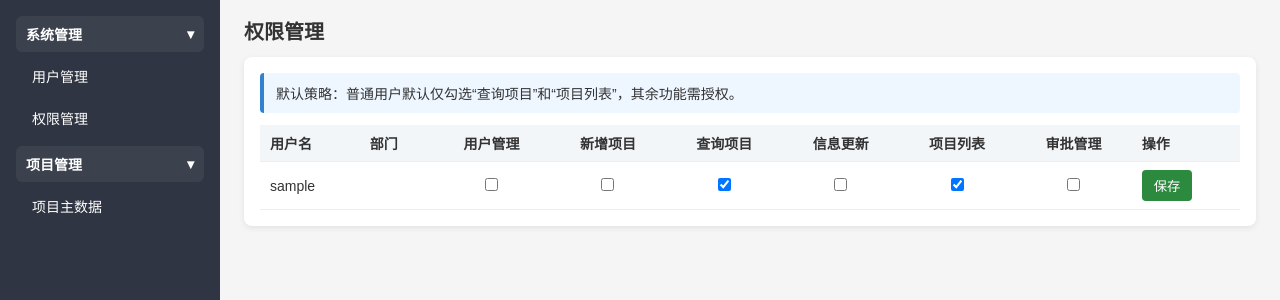
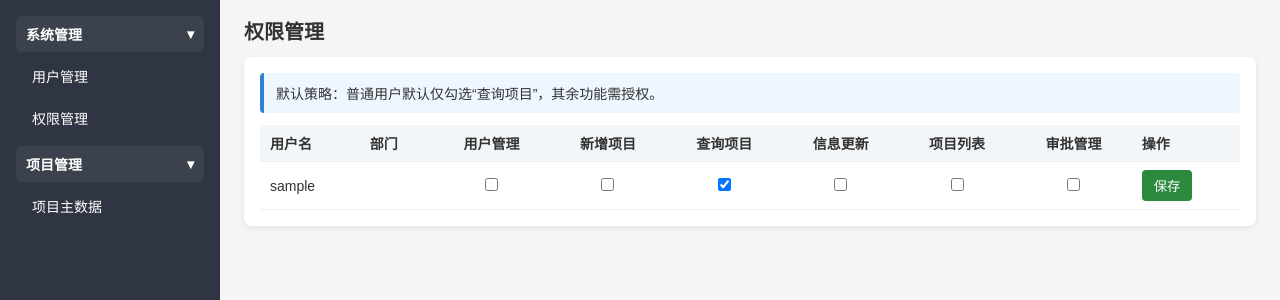
Before and after one commit to Ni20169/nplus-project, a Django app: page /documents/permissions/ in a window 1280 px wide. Shown: the top 300 px of the page. Run offline with Django 5.2, Linux system fonts and the light colour scheme; the visitor is signed in with stand-in values (Sample User, id 1); data comes from the database, SQL or seed files in the repository.

Commit message:
feat: change default permission to query-only

```diff
--- a/documents/models.py
+++ b/documents/models.py
@@ -177,7 +177,7 @@ class UserProfile(models.Model):
     can_create_project = models.BooleanField("可用-新增项目", default=False)
     can_query_project = models.BooleanField("可用-查询项目", default=True)
     can_update_project = models.BooleanField("可用-信息更新", default=False)
-    can_view_project_list = models.BooleanField("可用-项目列表", default=True)
+    can_view_project_list = models.BooleanField("可用-项目列表", default=False)
     can_approval_manage = models.BooleanField("可用-审批管理", default=False)
 
     class Meta:
--- a/documents/templates/permission_manage.html
+++ b/documents/templates/permission_manage.html
@@ -116,7 +116,7 @@
         <div class="main-content">
             <h1>权限管理</h1>
             <div class="card">
-                <div class="hint">默认策略：普通用户默认仅勾选“查询项目”和“项目列表”，其余功能需授权。</div>
+                <div class="hint">默认策略：普通用户默认仅勾选“查询项目”，其余功能需授权。</div>
                 {% if messages %}
                 <div class="msg">
                     {% for message in messages %}
```
Also changed, not shown: documents/migrations/0006_alter_userprofile_can_view_project_list.py (added).
